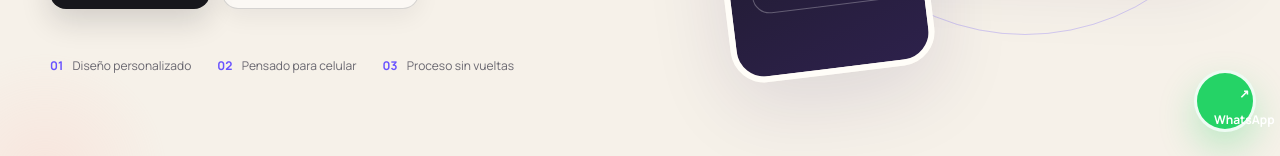
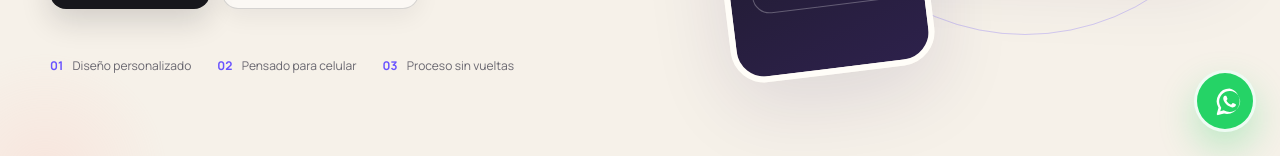
Before and after one commit to AgustinRoss39/RossDigitalStudio, a Next.js app: page / in a window 1280 px wide. Shown: the part 644-800 px from the top of the page. Built offline with nearby package versions, Linux system fonts and the light colour scheme; no server answers.

Commit message:
feat: use WhatsApp logo for floating contact

```diff
--- a/components/WhatsAppFloat.tsx
+++ b/components/WhatsAppFloat.tsx
@@ -1,11 +1,11 @@
 import { whatsappUrl } from "@/lib/whatsapp";
+import { WhatsAppIcon } from "./Icons";
 
 export function WhatsAppFloat() {
   const href = whatsappUrl("Hola! Vi Ross Digital Studio y quería pedir un presupuesto.");
   return (
-    <a className="waFloat" href={href} target="_blank" rel="noreferrer" aria-label="Consultar por WhatsApp">
-      <span>↗</span>
-      WhatsApp
+    <a className="waFloat" href={href} target="_blank" rel="noreferrer" aria-label="Consultar por WhatsApp" title="Consultar por WhatsApp">
+      <WhatsAppIcon className="waIcon" />
     </a>
   );
 }
```
